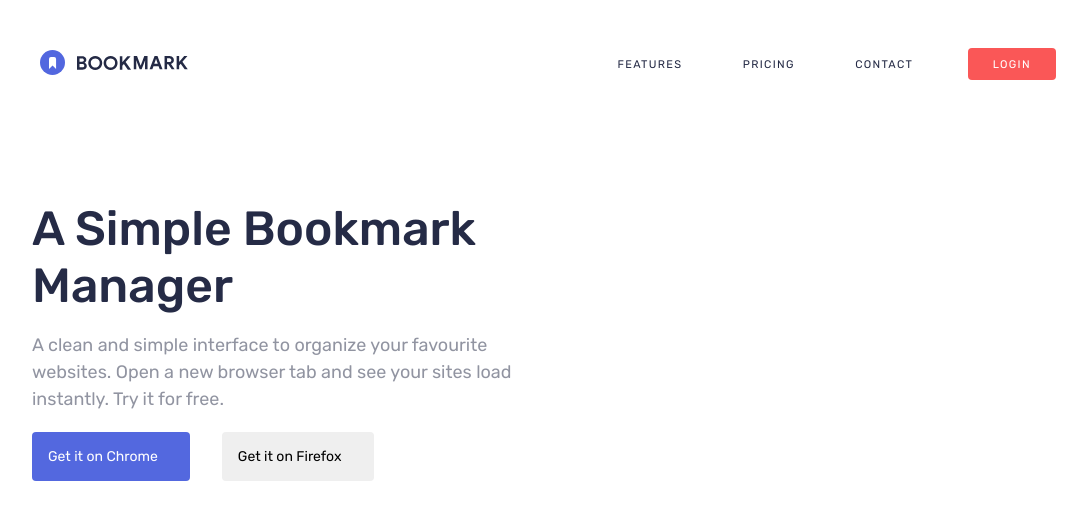
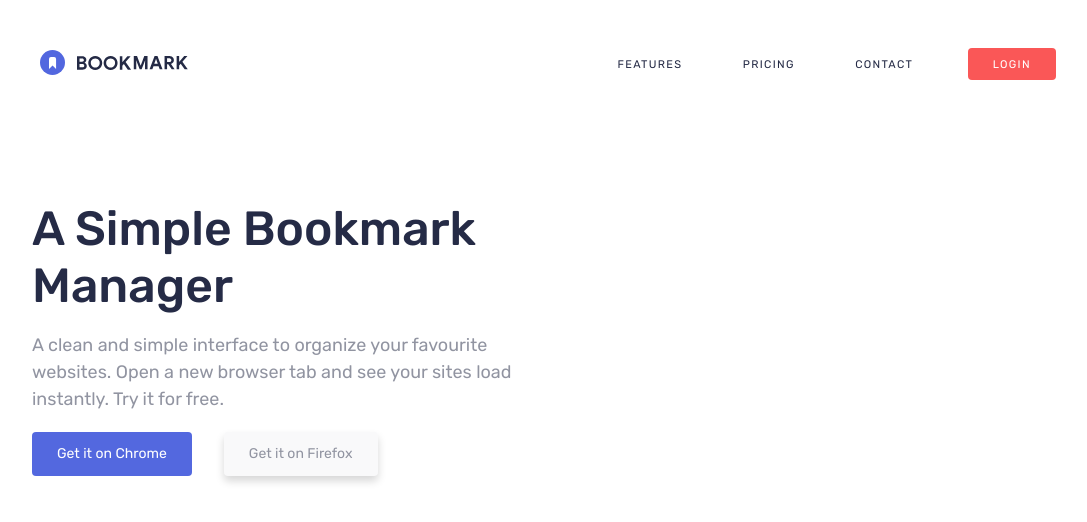
Before and after one commit to stivenm16/bookmarck--landing-page, a React (Vite) app: page / in a window 1280 px wide. Shown: the top 522 px of the page, without its empty margins (112-1199 px from the left). Built offline with nearby package versions, Linux system fonts and the light colour scheme.

Commit message:
css btns first container

```diff
--- a/src/components/MainContent/index.css
+++ b/src/components/MainContent/index.css
@@ -26,16 +26,45 @@ h1 {
 .extensions{
     display: flex;
     gap: 2rem;
+
 }
 
 .download-extension {
-    padding: 1rem 2rem 1rem 1rem;
+    display: flex;
+    align-items: center;
+    justify-content: center;
+    padding: .8rem;
+    padding-left: 1.5rem;
+    padding-right: 1.5rem;
     font-size: 14px;
     border-radius: 4px;
     border: none;
+    cursor: pointer;
 }
 
 #chrome {
     color: #FFF;
     background-color: hsl(231, 69%, 60%);
+    border: 1px solid hsla(231, 69%, 60%, 0);
+    transition: 1s;
 }
+
+#firefox {
+    background-color: hsla(229, 8%, 60%, 0.059);
+    border: 1px solid hsla(229, 8%, 60%, 0);
+    box-shadow: 0px 5px 8px 0px rgba(0,0,0,0.16);
+    transition: 1s;
+    color: hsl(229, 8%, 60%);
+}
+
+#firefox:hover {
+    border: 1px solid hsla(229, 8%, 60%, 0.746);
+    background-color: transparent;
+    box-shadow: none;
+}
+
+#chrome:hover {
+    background-color: transparent;
+    border: 1px solid hsl(231, 69%, 60%);
+    color:hsl(231, 69%, 60%)
+}
```
